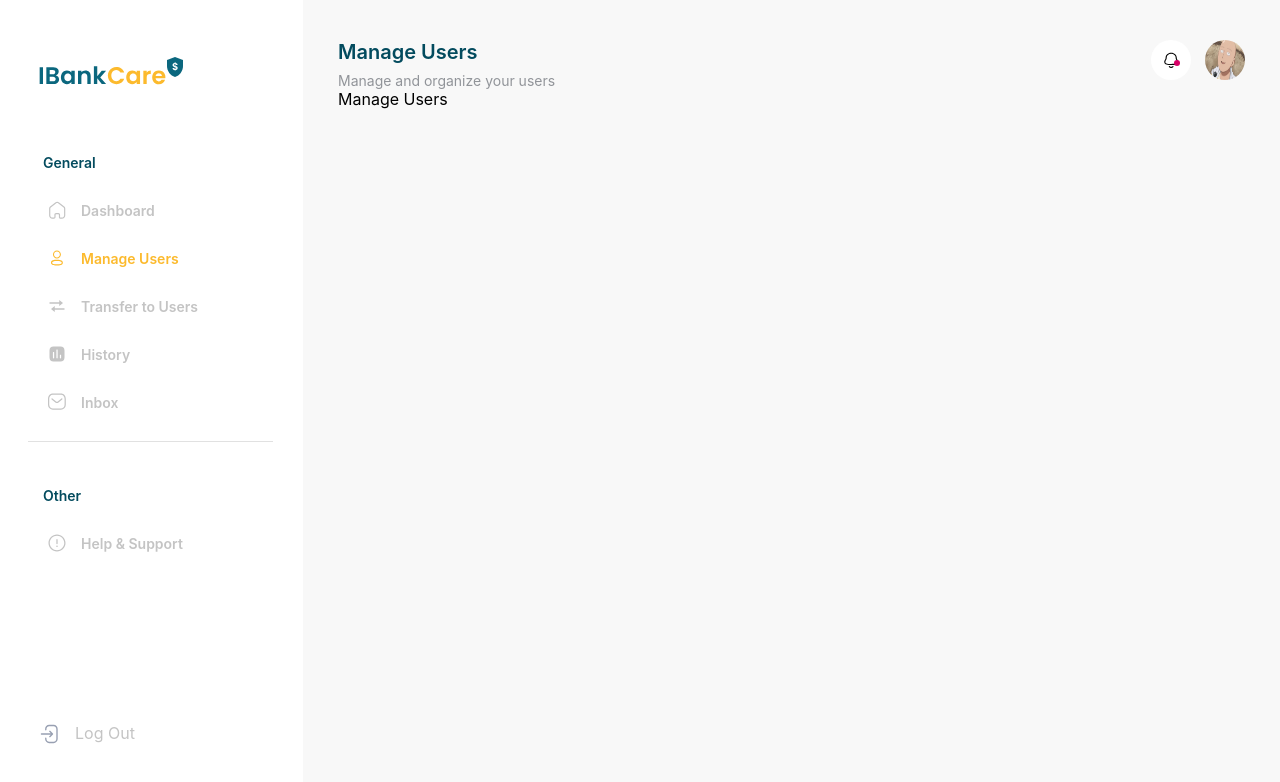
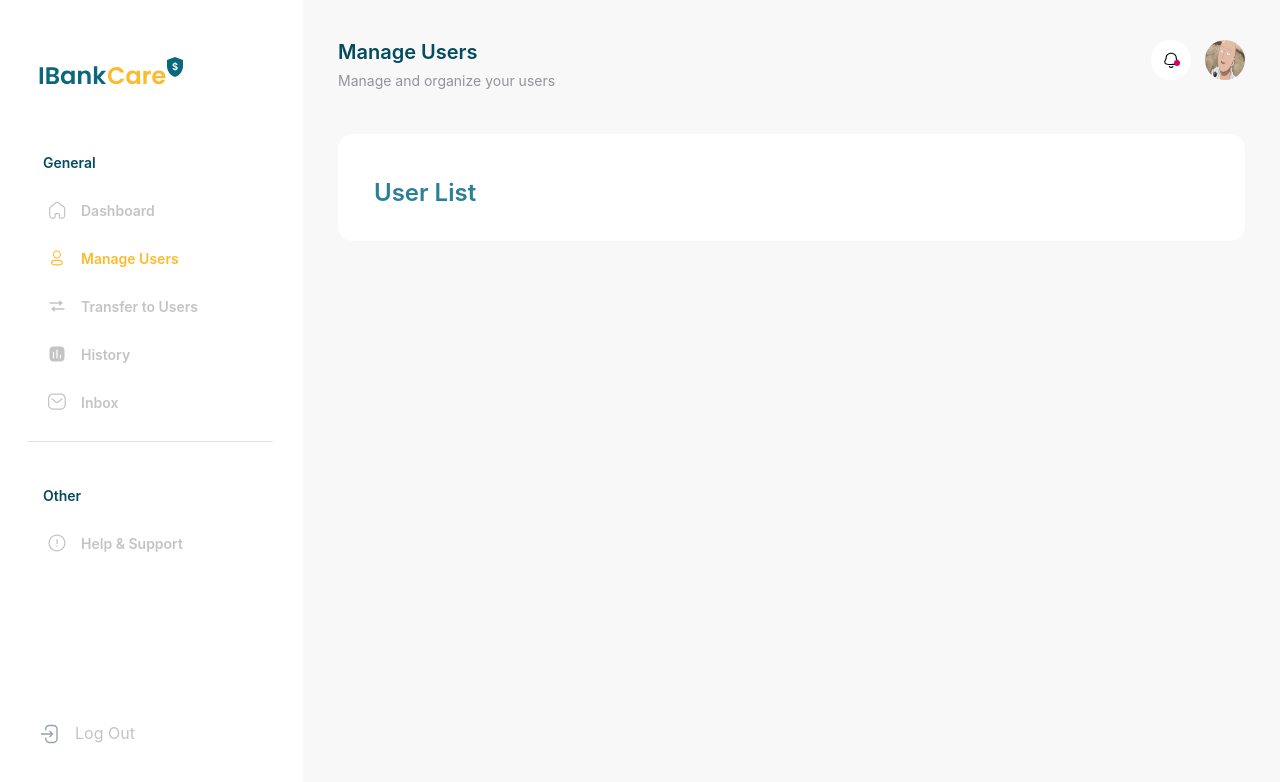
Before and after one commit to Zorossef/ibank-care, a React (Create React App) app: page /manage-users in a window 1280 px wide. Shown: the top 782 px of the page. Built offline with nearby package versions, Linux system fonts and the light colour scheme.

Commit message:
add ContentPageWarp to wrap all components of page

```diff
--- a/src/globalStyle/index.ts
+++ b/src/globalStyle/index.ts
@@ -22,3 +22,7 @@ export const ContentApp = styled.div`
   padding: 40px 35px;
   flex: 1;
 `;
+export const ContentPageWrap = styled.div`
+  display: flex;
+  margin-top: 45px;
+`;
--- a/src/pages/Dashboard/Dashboard.tsx
+++ b/src/pages/Dashboard/Dashboard.tsx
@@ -1,8 +1,9 @@
 import { useParams } from "react-router-dom";
+import { ContentPageWrap } from "../../globalStyle";
 
 const Dashboard = () => {
   const params = useParams();
   console.info("Dashboard================");
-  return <>Dashboard</>;
+  return <ContentPageWrap>Dashboard</ContentPageWrap>;
 };
 export default Dashboard;
--- a/src/pages/ManageUsers/ManageUsers.tsx
+++ b/src/pages/ManageUsers/ManageUsers.tsx
@@ -1,8 +1,18 @@
 import { useParams } from "react-router-dom";
+import { ContentPageWrap } from "../../globalStyle";
+import { Container, FirstSetion, Title } from "./style";
 
 const ManageUsers = () => {
   const params = useParams();
   console.log("params", params);
-  return <>Manage Users</>;
+  return (
+    <ContentPageWrap>
+      <Container>
+        <FirstSetion>
+          <Title>User List</Title>
+        </FirstSetion>
+      </Container>
+    </ContentPageWrap>
+  );
 };
 export default ManageUsers;
--- a/src/pages/ManageUsers/style.ts
+++ b/src/pages/ManageUsers/style.ts
@@ -1,3 +1,21 @@
 import styled from "styled-components";
 
-export const Container = styled.div``;
+export const Container = styled.div`
+  display: flex;
+  flex-direction: column;
+  border-radius: 15px;
+  flex: 1;
+  padding: 34px 34px 34px 36px;
+  background-color: ${(p) => p.theme.colors.white};
+`;
+
+export const FirstSetion = styled.div`
+  display: flex;
+  flex: 1;
+`;
+export const Title = styled.div`
+  font-size: 24px;
+  font-weight: 600;
+  margin-top: 10px;
+  color: ${(p) => p.theme.colors.jellyBean};
+`;
```
